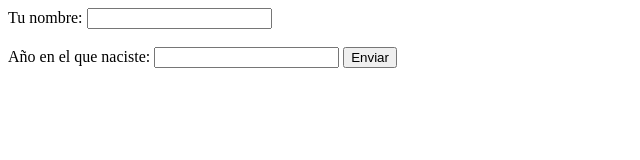
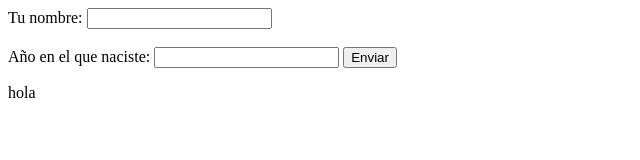
Before and after one commit to ThomasMisleh/eliminar-por-favor, a plain HTML site: page domertika-js/index.html in a window 1280 px wide. Shown: the full height of the page, 0-640 px from the left. Drawn offline with Linux system fonts and the light colour scheme.

Commit message:
agregado d enuevo

```diff
--- a/domertika-js/index.html
+++ b/domertika-js/index.html
@@ -21,7 +21,9 @@
             <button type="submit">Enviar</button>
         </form>
 
-
+<section>
+    <p>hola</p>
+</section>
 
 
     <script src="/assets/js/scrip.js"></script>
```
